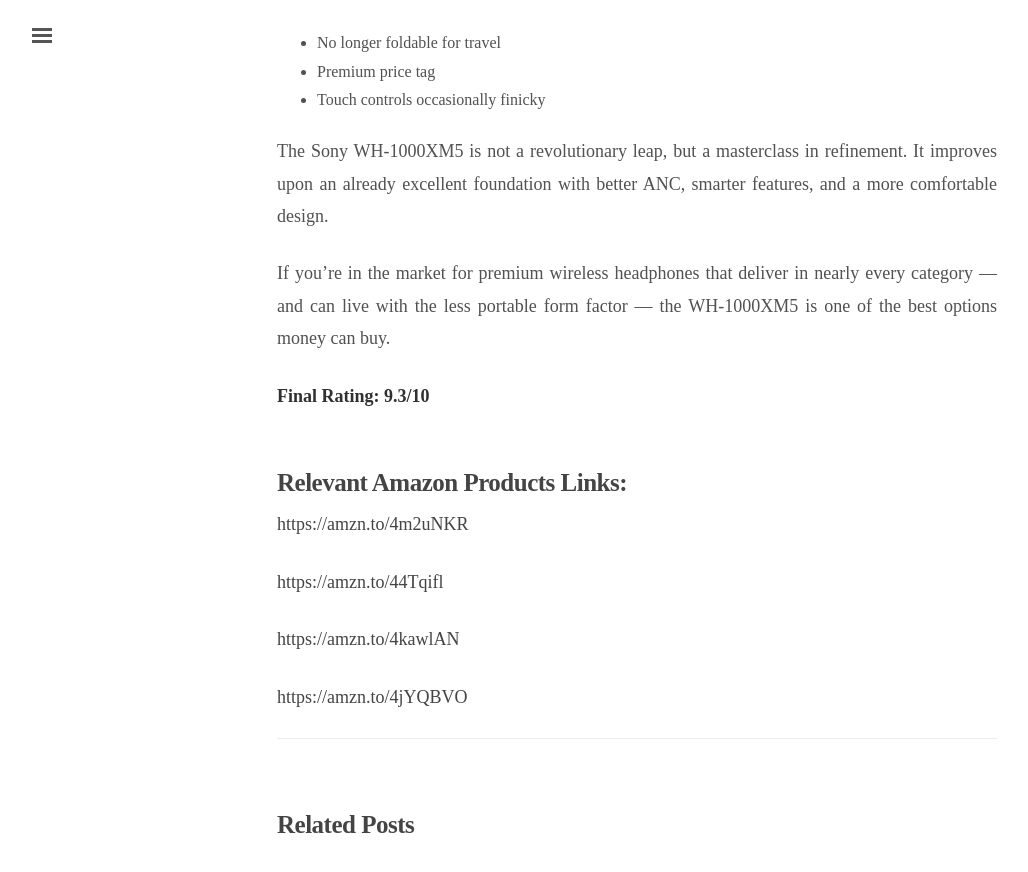
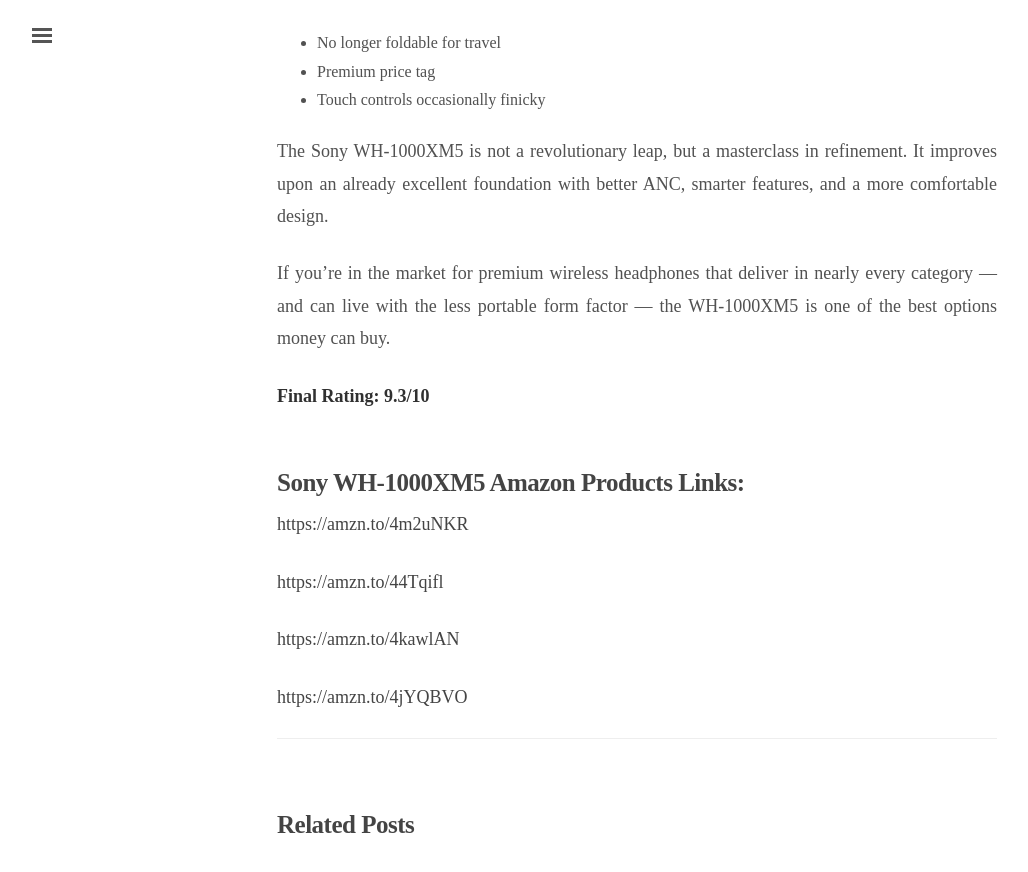
Before and after one commit to Je-pense/product-review, a Jekyll site: the page built from _posts/2025-05-04-Sony-WH 1000XM5 Wireless-Noise Canceling Headphones Review A Refined Listening Experience.md, in a window 1280 px wide and 900 px high, scrolled down 6055 px. Shown: the top 872 px of the window, without its empty margins (3-1031 px from the left). Built offline with Jekyll 4.4.1, drawn with Linux system fonts in a browser that asks for light colours; nearby versions of some CDN libraries; comment, search, counter and statistics services are not loaded.

Commit message:
first commit

```diff
--- a/_posts/2025-05-04-Sony-WH 1000XM5 Wireless-Noise Canceling Headphones Review A Refined Listening Experience.md
+++ b/_posts/2025-05-04-Sony-WH 1000XM5 Wireless-Noise Canceling Headphones Review A Refined Listening Experience.md
@@ -115,7 +115,7 @@ If you’re in the market for premium wireless headphones that deliver in nearly
 
 **Final Rating: 9.3/10**
 
-### Relevant Amazon Products Links:
+### Sony WH-1000XM5 Amazon Products Links:
 
 
 [https://amzn.to/4m2uNKR](https://amzn.to/4m2uNKR)
```
